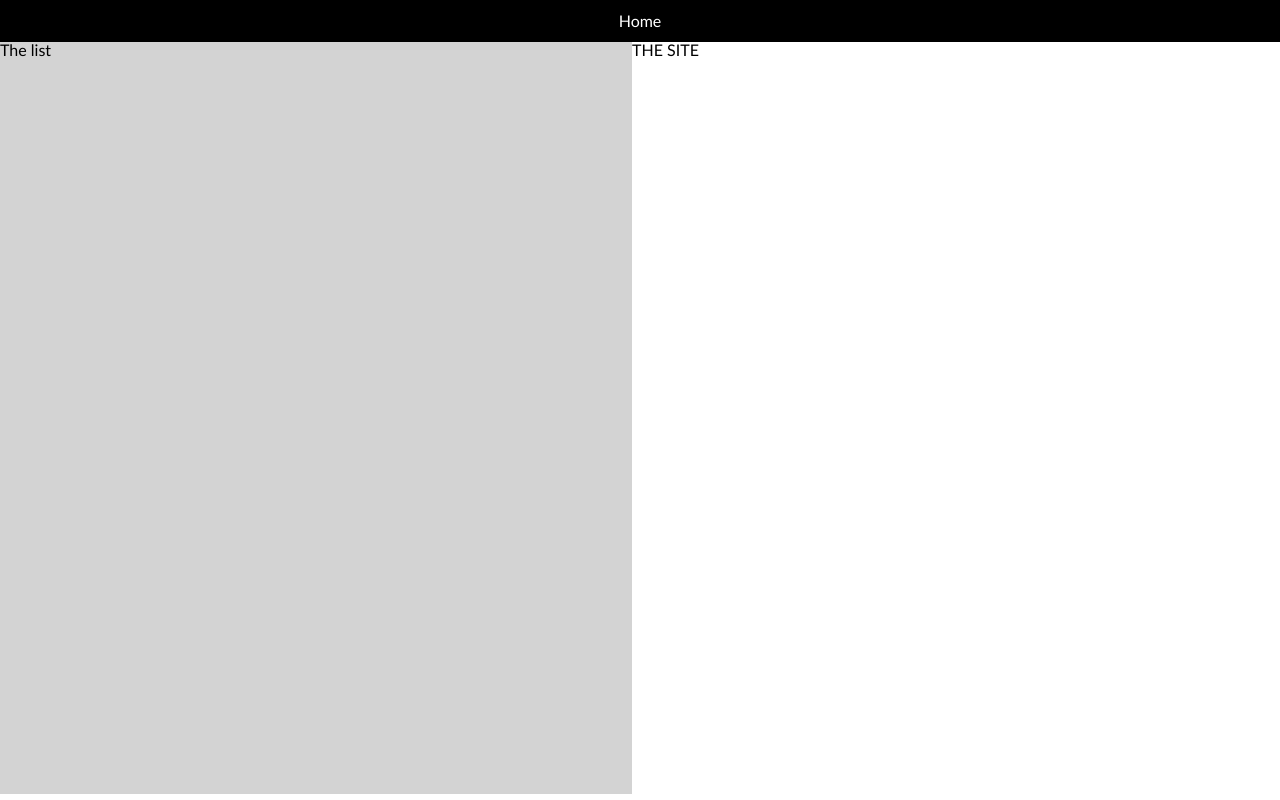
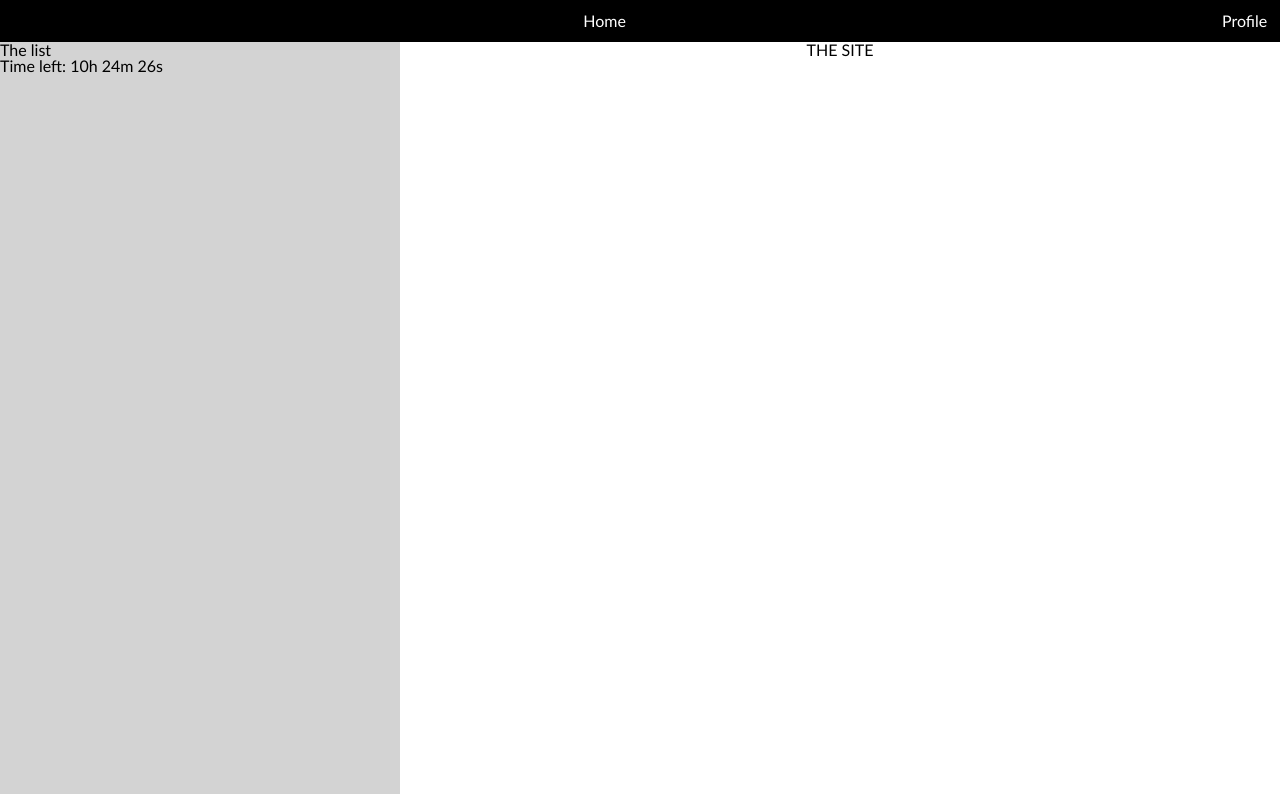
Before and after one commit to Kory-Seery/Final-Project, a React (Create React App) app in the folder client/: page /Web in a window 1280 px wide. Built offline with nearby package versions, Linux system fonts and the light colour scheme; a web font is replaced by a local one.

Commit message:
Ks - Profile and timer and a bit of style

```diff
--- /dev/null
+++ b/client/src/Countdown.js
@@ -0,0 +1,43 @@
+import React, { useState, useEffect } from 'react';
+
+const Countdown = () => {
+    const [countdown, setCountdown] = useState({ hours: 0, minutes: 0, seconds: 0 });
+
+
+    // UTC TIME (SETUTCHOURS,GETUTCDATE, SETUTCDATE)
+    const calculateTimeRemaining = () => {
+    const now = new Date();
+    const targetTime = new Date(now);
+    targetTime.setUTCHours(5, 0, 0, 0); //Midnight EST time you want +5h
+
+    let timeRemaining = targetTime - now;
+
+    if (timeRemaining < 0) {
+        targetTime.setUTCDate(now.getUTCDate() + 1);
+        timeRemaining = targetTime - now;
+    }
+
+    const hours = Math.floor((timeRemaining % (1000 * 60 * 60 * 24)) / (1000 * 60 * 60));
+    const minutes = Math.floor((timeRemaining % (1000 * 60 * 60)) / (1000 * 60));
+    const seconds = Math.floor((timeRemaining % (1000 * 60)) / 1000);
+
+    return { hours, minutes, seconds };
+};
+
+useEffect(() => {
+    const interval = setInterval(() => {
+        setCountdown(calculateTimeRemaining());
+    }, 1000);
+
+    return () => clearInterval(interval);
+}, []);
+
+return (
+    <div>
+            <p>Time left: {`${countdown.hours}h ${countdown.minutes}m ${countdown.seconds}s`}</p>
+    </div>
+    );
+};
+
+
+export default Countdown
--- a/client/src/Globalstyles.js
+++ b/client/src/Globalstyles.js
@@ -72,7 +72,6 @@ background: -webkit-linear-gradient(90deg, rgba(58,112,185,1) 11%, rgba(93,175,2
     z-index: 0;
     border-radius: 10px;
 }
-
 .glow-on-hover:before {
     content: '';
     background: linear-gradient(90deg, rgba(82,137,207,1) 0%, rgba(74,182,200,1) 12%, rgba(82,137,207,1) 25%, rgba(74,182,200,1) 50%, rgba(82,137,207,1) 75%, rgba(74,182,200,1) 87%, rgba(82,137,207,1) 100%);
@@ -89,19 +88,15 @@ background: -webkit-linear-gradient(90deg, rgba(58,112,185,1) 11%, rgba(93,175,2
     transition: opacity .3s ease-in-out;
     border-radius: 10px;
 }
-
 .glow-on-hover:active {
     color: #000
 }
-
 .glow-on-hover:active:after {
     background: transparent;
 }
-
 .glow-on-hover:hover:before {
     opacity: 1;
 }
-
 .glow-on-hover:after {
     z-index: -1;
     content: '';
@@ -113,7 +108,6 @@ background: -webkit-linear-gradient(90deg, rgba(58,112,185,1) 11%, rgba(93,175,2
     top: 0;
     border-radius: 10px;
 }
-
 @keyframes glowing {
     0% { background-position: 0 0; }
     50% { background-position: 400% 0; }
--- a/client/src/Header.js
+++ b/client/src/Header.js
@@ -1,28 +1,66 @@
 import { Link } from "react-router-dom"
 import styled from "styled-components"
-
-
+import React, { useState } from 'react';
 
 const Header = () => {
-    return (
-<Everything>
-<Linkstoplaces>
-    <Homelink to="/">Home</Homelink>
+
+        const [isProfileOpen, setProfileOpen] = useState(false);
+        const toggleDropdown = () => {
+            setProfileOpen(!isProfileOpen);
+        };
+
+        return (
+        <Everything>
+        <Linkstoplaces>
+        <Homelink to="/">Home</Homelink>
+        <ProfileDiv onClick={toggleDropdown}>Profile</ProfileDiv>
+                    <Dropdown isVisible={isProfileOpen}>
+                        <CloseButton onClick={toggleDropdown}> x </CloseButton>
+                <SHOWUP>
+                    <DIV>
+                        <WORDS>(username)'s Profile</WORDS>
+                    </DIV>
+                    <WORDS>Hello User this where you find all your information</WORDS>
+                </SHOWUP>
+                </Dropdown>
 </Linkstoplaces>
 </Everything>
     )
 }
 
 const Everything = styled.div`
-
 width: 100%;
 z-index: 200;
+`
+
+const WORDS = styled.p`
+color: black;
+`
+const DIV = styled.div`
+border: 2px solid;
+border-color: black;
+`
+
+
+const SHOWUP = styled.div`
+
 `
 
 const Linkstoplaces = styled.div`
 display: flex;
 text-align: center;
 background-color: black;
+`
+
+const ProfileDiv = styled.div`
+color: white;
+text-decoration: none;
+padding: 1%;
+text-align: baseline;
+&:hover {
+    color: black;
+    background-color:skyblue;
+}
 `
 
 const Homelink = styled(Link)`
@@ -37,5 +75,32 @@ text-align: center;
 }
 `
 
+const CloseButton = styled.span`
+color: #aaa;
+float: right;
+font-size: 28px;
+font-weight: bold;
+cursor: pointer;
 
+&:hover,
+&:focus {
+    color: black;
+    text-decoration: none;
+    cursor: pointer;
+}
+`
+
+
+const Dropdown = styled.div`
+display: ${props => (props.isVisible ? 'block' : 'none')};
+position: absolute;
+background-color: lightgray;
+border: 1px solid #ccc;
+padding: 15px;
+z-index: 1;
+right: 0;
+top: 60px;
+color: white;
+box-shadow: 0px 8px 16px 0px rgba(0, 0, 0, 0.2);
+`
 export default Header
--- a/client/src/Signin.js
+++ b/client/src/Signin.js
@@ -64,7 +64,7 @@ color: white;
 background: transparent;
 `
 
-const Footer = styled.div`
+const Footer = styled.footer`
 display: flex;
 `
 
--- a/client/src/Web.js
+++ b/client/src/Web.js
@@ -1,4 +1,5 @@
 import styled from "styled-components"
+import Countdown from "./Countdown";
 
 
 
@@ -9,6 +10,7 @@ const Web = () => {
 
     <Section1>
         <p>The list</p>
+        <Countdown />
     </Section1>
 
 
@@ -29,10 +31,12 @@ const ALL = styled.div`
 display: grid;
 grid-template-columns: auto auto;
 height: 94vh;
+
 `
 
 
 const Section1 = styled.div`
+width: 400px;
 background-color: lightgray;
 
 `
```
